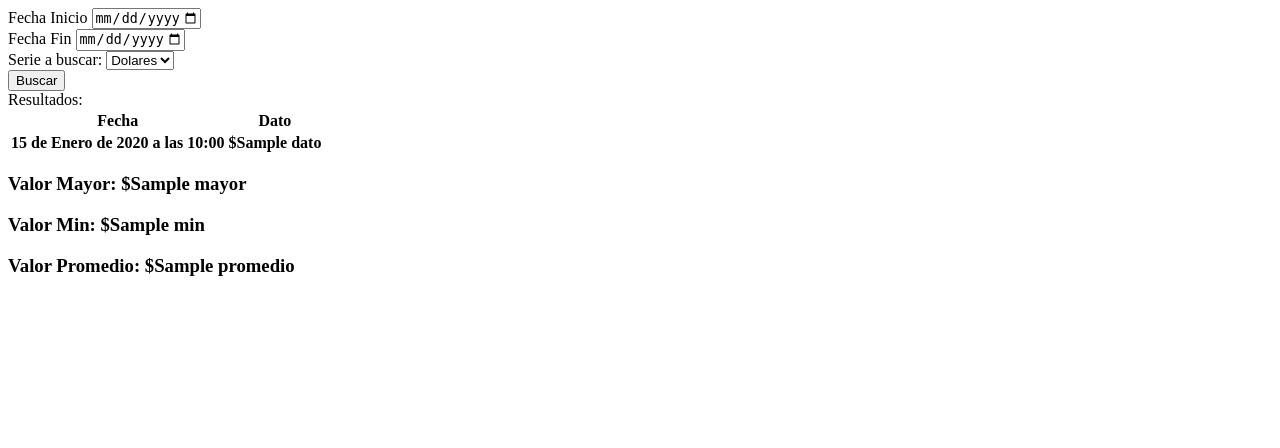
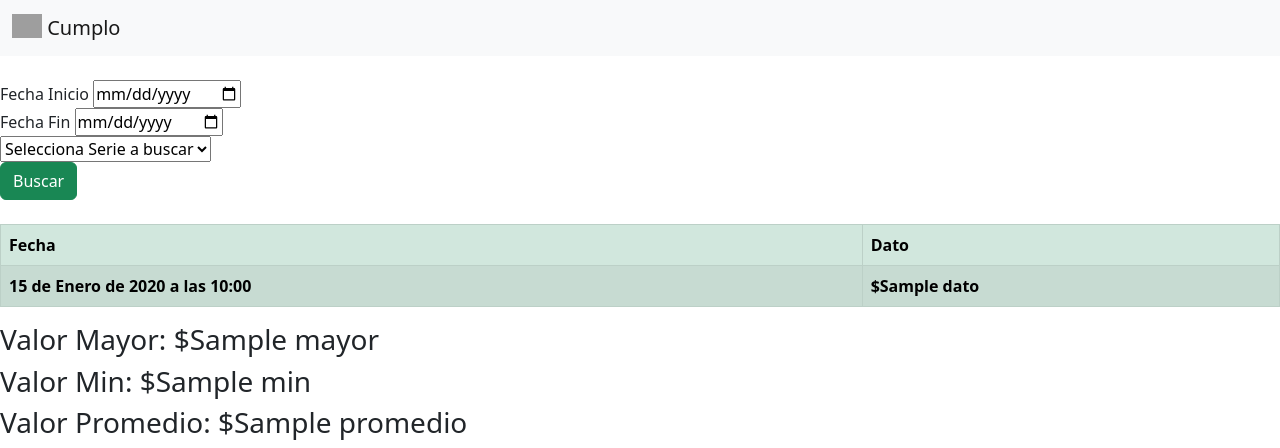
Before and after one commit to imAbad/cumploSys, a Django app: template templates/API/udisList.html in a window 1280 px wide. Shown: the top 448 px of the page. Before the commit the page ends 276 px from the top, so only its background shows below. Run offline with Django 4.2, Linux system fonts and the light colour scheme; the template is opened without the code that fills it: most values are stand-ins (such as "Sample title", 1, 10 or a date in 2020); lists and menus that the app fills with data are empty; some libraries are stand-ins or nearby versions; grey boxes are pictures that could not be loaded.

Commit message:
Cargando cambios con grafica

```diff
--- a/applications/API/services.py
+++ b/applications/API/services.py
@@ -2,6 +2,12 @@ import os
 import requests, json
 
 def getBanxico(serie, startDate, endDate):
+    '''
+    This function receive 3 arguments for the API;
+    number of serie, start date and end date,
+    the last ones are for define range  of date from data.
+    After that, return an object from json kind.
+    '''
 # URL de la API Banxico
     url = 'https://www.banxico.org.mx/SieAPIRest/service/v1/series/{}/datos/{}/{}'. format(serie, startDate, endDate)
     headers = {'Bmx-Token': '331baa59193fc3b4003416b1e92c7b529c06f62da6edbbf21ecd1479f110d9e1'}
--- a/templates/API/udisList.html
+++ b/templates/API/udisList.html
@@ -7,9 +7,22 @@
     <meta name="viewport" content="width=device-width, initial-scale=1.0" />
     <script src="https://cdn.jsdelivr.net/npm/chart.js@3.7.1/dist/chart.min.js"></script>
     <title>Document</title>
+    <link href="https://cdn.jsdelivr.net/npm/bootstrap@5.2.0-beta1/dist/css/bootstrap.min.css" rel="stylesheet" integrity="sha384-0evHe/X+R7YkIZDRvuzKMRqM+OrBnVFBL6DOitfPri4tjfHxaWutUpFmBp4vmVor" crossorigin="anonymous">
 
   </head>
   <body>
+    <nav class="navbar bg-light">
+      <div class="container-fluid">
+        <a class="navbar-brand" href="#">
+          <img src="https://www.taloo.cl/assets/img/empresa/logos/logo-cumplo-5efb754977d16.png" alt="" width="30" height="24" class="d-inline-block align-text-top">
+          Cumplo
+        </a>
+      </div>
+    </nav>
+
+
+<br>
+
     <form method="GET">
       {% csrf_token %}
       <label for="startDate">Fecha Inicio</label>
@@ -17,8 +30,9 @@
         type="date"
         name="startDate"
         id="startDate"
-        min="2000-01-01"
-        max="2022-01-05"
+        min="1993-01-01"
+        max="2022-18-05"
+        required
       />
       <br />
       <label for="startDate">Fecha Fin</label>
@@ -26,27 +40,33 @@
         type="date"
         name="endDate"
         id="endDate"
-        min="2000-01-01"
-        max="2022-01-05"
+        min="1993-01-02"
+        max="2022-19-05"
+        required
       />
       <br />
-      <label for="serie"
-        >Serie a buscar:
-        <select name="serie" id="serie">
-          <option value="SF43718" selected>Dolares</option>
+
+        <select class "form-select" aria-label="Default select example" name="serie" id="serie" required>
+          <option selected>Selecciona Serie a buscar</option>
+          <option value="SF43718">Dolares</option>
           <option value="SP68257">UDIS</option>
         </select>
-      </label>
+
+
+
+
+
+
       <br />
-      <button type="submit">Buscar</button>
+      <button class="btn btn-success" type="submit">Buscar</button>
     </form>
-    <label for="Results">Resultados:</label>
+    <br>
 
-    <table class="table is-fullwidth is-striped is-bordered">
+    <table class="table table-success table-striped table-bordered" cellspacing="0" width="100%">
       <thead>
         <tr>
-          <th>Fecha</th>
-          <th>Dato</th>
+          <th scope="col">Fecha</th>
+          <th scope="col">Dato</th>
 
         </tr>
       </thead>
@@ -65,17 +85,23 @@
     <h3>Valor Min: ${{object_list.Min}}</h3>
 
     <h3>Valor Promedio: ${{object_list.Promedio}}</h3>
+    <div class="row">
+      <div class="col-sm-12">
+        <canvas id="myChart" width="100px" height="100px"></canvas>
+      </div>
+    </div>
 
-    <!-- <canvas id="myChart" width="400" height="400"></canvas>
+
     <script>
+
     const ctx = document.getElementById('myChart').getContext('2d');
     const myChart = new Chart(ctx, {
-        type: 'bar',
+        type: 'line',
         data: {
-            labels: ['Red', 'Blue', 'Yellow', 'Green', 'Purple', 'Orange'],
+            labels: [{% for i in object_list.banxico %} '{{i.fecha | safe}}', {%endfor%}],
             datasets: [{
-                label: '# of Votes',
-                data: [12, 19, 3, 5, 2, 3],
+                label: '{{object_list.Titulo}}',
+                data: [{% for i in object_list.banxico %} '{{i.dato | safe}}', {%endfor%}],
                 backgroundColor: [
                     'rgba(255, 99, 132, 0.2)',
                     'rgba(54, 162, 235, 0.2)',
@@ -103,7 +129,7 @@
             }
         }
     });
-    </script> -->
+    </script>
 
 
 
```
Also changed, not shown: applications/API/views.py (+25 -58 lines).
